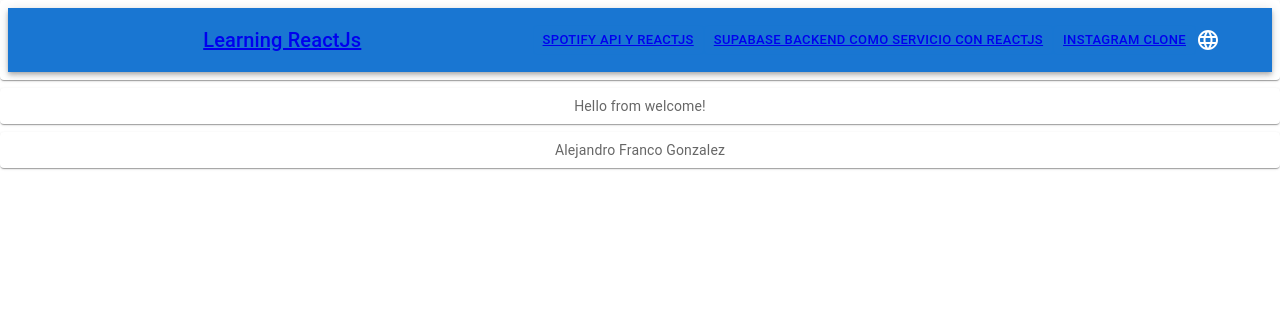
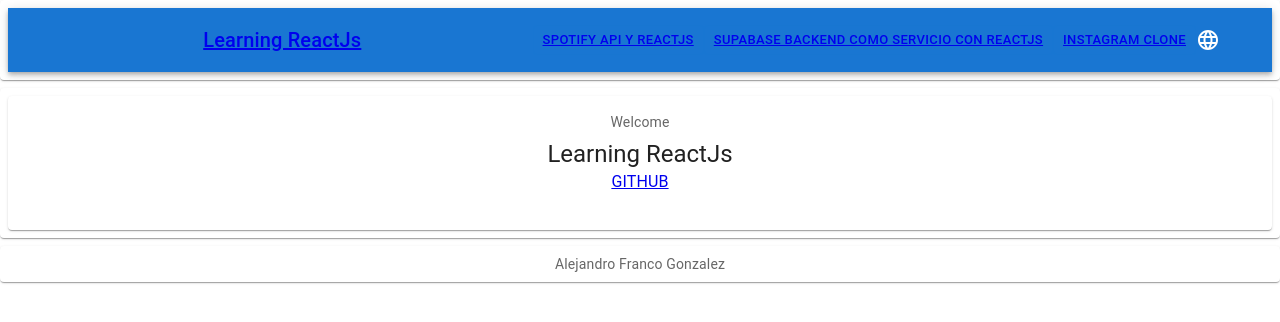
Before and after one commit to afrancog1996/learning-react-stuff, a React (Create React App) app: page /#/ in a window 1280 px wide. Shown: the top 322 px of the page. Built offline with nearby package versions, Linux system fonts and the light colour scheme.

Commit message:
feat: added welcome page

```diff
--- a/src/components/welcome/welcome.component.tsx
+++ b/src/components/welcome/welcome.component.tsx
@@ -1,11 +1,26 @@
+import Card from "@mui/material/Card";
+import CardContent from "@mui/material/CardContent";
+import Typography from "@mui/material/Typography";
+import * as React from "react";
+import { useTranslation } from "react-i18next";
 
 function Welcome() {
-
+  const { t } = useTranslation();
 
   return (
-    <div>
-      Hello from welcome!
-    </div>
+    <Card sx={{ minWidth: 275 }}>
+      <CardContent>
+        <Typography sx={{ fontSize: 14 }} color="text.secondary" gutterBottom>
+          {t("welcome")}
+        </Typography>
+        <Typography variant="h5" component="div">
+          {t("global_title")}
+        </Typography>
+        <Typography sx={{ mb: 1.5 }} color="text.secondary">
+        <a className='App-link' target='_blank' rel='noreferrer' href="https://github.com/afrancog1996/learning-react-stuff.git">{t("git")}</a>
+        </Typography>
+      </CardContent>
+    </Card>
   );
 }
 
--- a/src/helpers/locales/en/translation.ts
+++ b/src/helpers/locales/en/translation.ts
@@ -13,6 +13,8 @@ const translation = {
       "empty_option": "All",
       "input_placeholder_s": "Search and write by filter",
       "select_placeholder_s": "None",
+      "welcome": "Welcome",
+      "git": "GITHUB",
     }
   }
 
--- a/src/helpers/locales/es/translation.ts
+++ b/src/helpers/locales/es/translation.ts
@@ -13,6 +13,8 @@ const translation = {
     "empty_option": "Todos",
     "input_placeholder_s": "Selecciona el filtro y escribe para buscar..",
     "select_placeholder_s": "vacio",
+    "welcome": "Bienvenido",
+    "git": "GITHUB",
   }
 }
 
```
